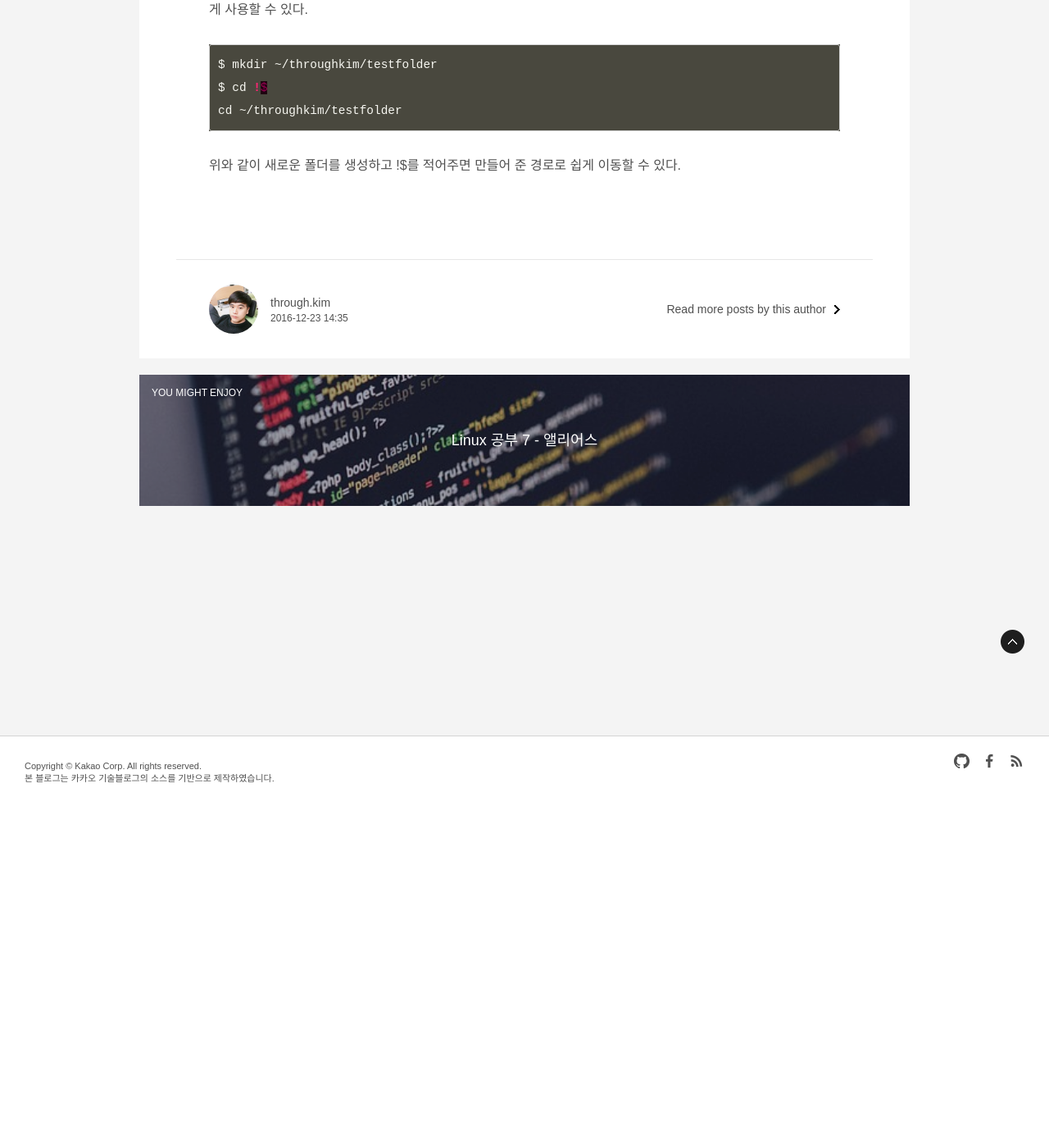
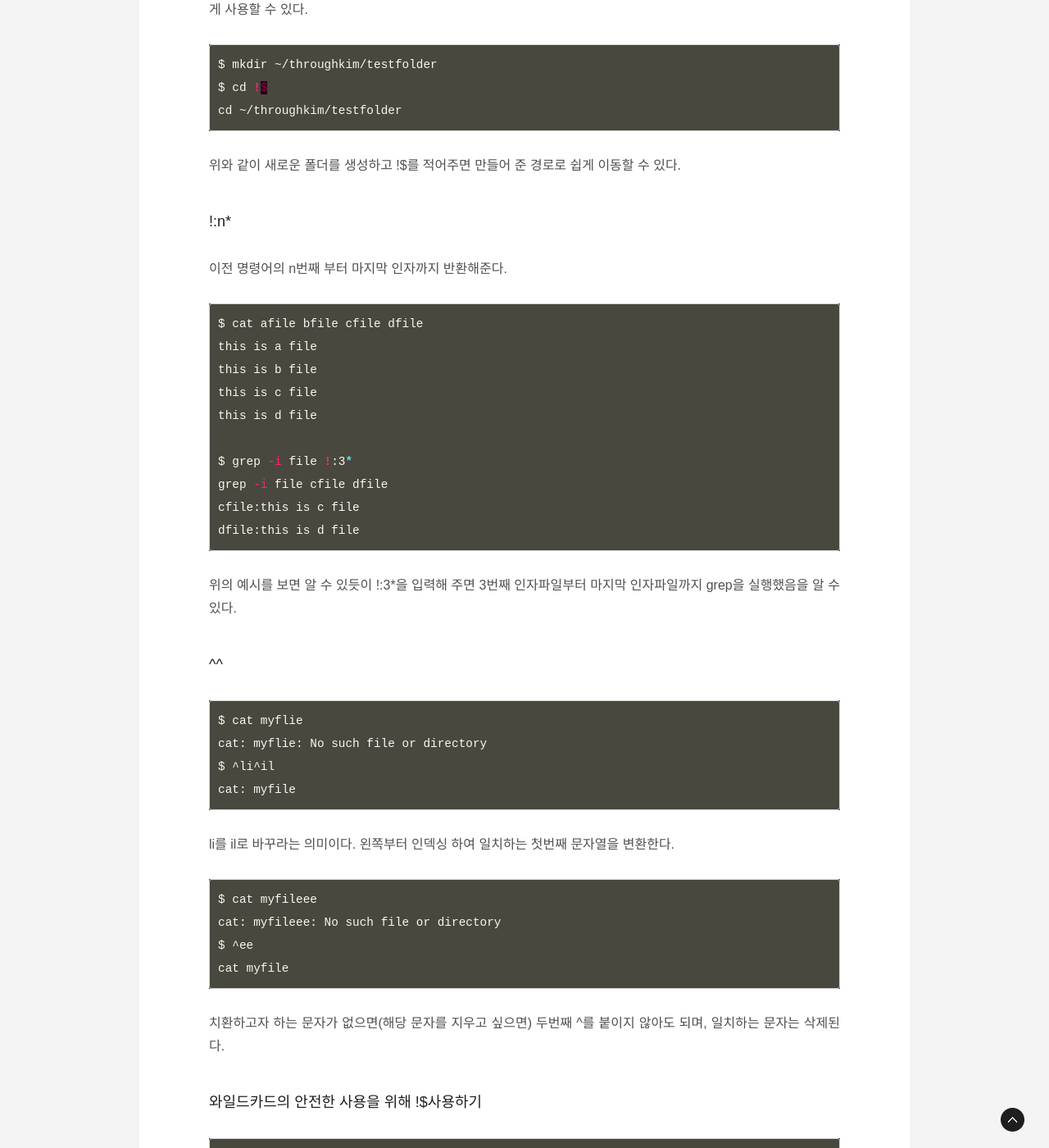
Before and after one commit to ThroughKim/throughkim.github.com, a Jekyll site: the page built from _posts/2016-12-23-linux-8.md, in a window 1280 px wide and 1400 px high, scrolled down 1274 px. Shown: the whole window at 82% size. Built offline with Jekyll 4.4.1, drawn with Linux system fonts in a browser that asks for light colours; some web fonts are replaced; some of the changed text lies outside the part shown.

Commit message:
upload blog

````diff
--- a/_posts/2016-12-23-linux-8.md
+++ b/_posts/2016-12-23-linux-8.md
@@ -36,3 +36,46 @@ $ cd !$
 cd ~/throughkim/testfolder
 ```
 위와 같이 새로운 폴더를 생성하고 !$를 적어주면 만들어 준 경로로 쉽게 이동할 수 있다.
+
+### !:n*
+이전 명령어의 n번째 부터 마지막 인자까지 반환해준다.
+
+```bash
+$ cat afile bfile cfile dfile
+this is a file
+this is b file
+this is c file
+this is d file
+
+$ grep -i file !:3*
+grep -i file cfile dfile
+cfile:this is c file
+dfile:this is d file
+```
+위의 예시를 보면 알 수 있듯이 !:3*을 입력해 주면 3번째 인자파일부터 마지막 인자파일까지 grep을 실행했음을 알 수 있다.
+
+### ^^
+```bash
+$ cat myflie
+cat: myflie: No such file or directory
+$ ^li^il
+cat: myfile
+```
+
+li를 il로 바꾸라는 의미이다. 왼쪽부터 인덱싱 하여 일치하는 첫번째 문자열을 변환한다.
+
+```bash
+$ cat myfileee
+cat: myfileee: No such file or directory
+$ ^ee
+cat myfile
+```
+치환하고자 하는 문자가 없으면(해당 문자를 지우고 싶으면) 두번째 ^를 붙이지 않아도 되며, 일치하는 문자는 삭제된다.
+
+### 와일드카드의 안전한 사용을 위해 !$사용하기
+```bash
+$ ls a*
+afile aafile
+$ rm !$
+```
+위와 같이 와일드카드를 이용한 삭제를 할 때 ls명령어를 통해 확인해보고 해당 파일을 삭제하도록 하면 안전하다.
````
Also changed, not shown: _posts/2016-12-22-linux-5.md (+1 -1 lines), _posts/2016-12-23-linux-6.md (+2 -2 lines), 2 other files.
